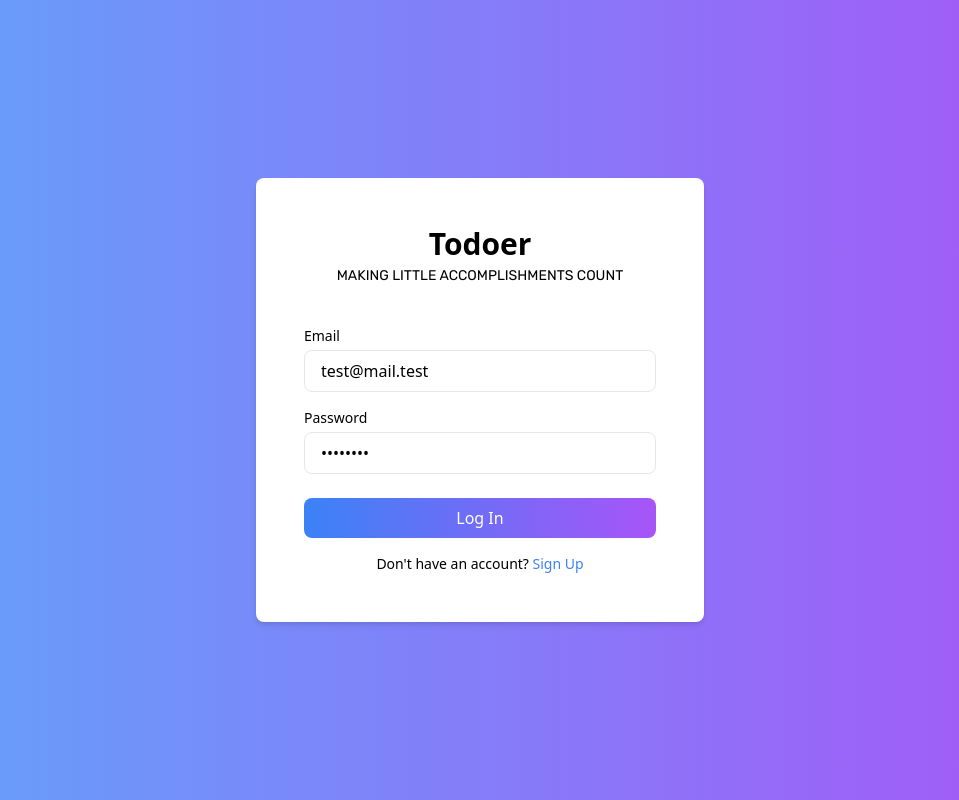
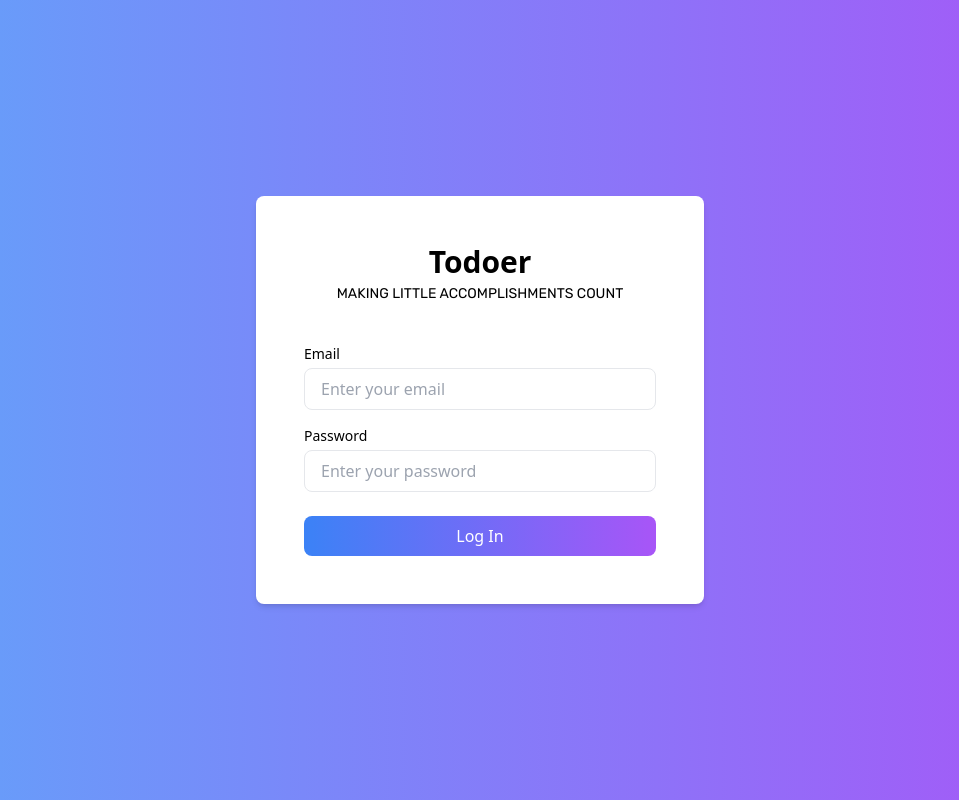
Before and after one commit to esdeguzman/todoer, a Next.js app: page /components/Login in a window 1280 px wide. Shown: the whole page, without its empty margins (160-1119 px from the left). Built offline with nearby package versions, Linux system fonts and the light colour scheme.

Commit message:
Updated login

```diff
--- a/src/pages/components/Login.jsx
+++ b/src/pages/components/Login.jsx
@@ -1,8 +1,8 @@
 import React, { useState } from 'react';
 
 function Login({setLoggedIn, filterTodos}) {
-  const [email, setEmail] = useState('test@mail.test');
-  const [password, setPassword] = useState('password');
+  const [email, setEmail] = useState('');
+  const [password, setPassword] = useState('');
 
   const customFont = {
     fontFamily: "'Rubik', sans-serif",
@@ -21,6 +21,9 @@ function Login({setLoggedIn, filterTodos}) {
     })
     .then((response) => response.json())
     .then((data) => {
+      if (data.message == 'Invalid credentials') {
+        alert('Invalid credentials')
+      } else {
         localStorage.setItem("todoer.token", data.token);
         localStorage.setItem("todoer.user", JSON.stringify({
           id: data.id,
@@ -37,6 +40,7 @@ function Login({setLoggedIn, filterTodos}) {
         .catch((error) => console.error("Error fetching todos:", error));
 
         setLoggedIn(true);
+      }
     })
     .catch((error) => console.error("Error fetching users:", error));
   }
@@ -75,13 +79,14 @@ function Login({setLoggedIn, filterTodos}) {
           <button
             className="w-full py-2 bg-gradient-to-r from-blue-500 to-purple-500 text-white rounded-lg hover:from-blue-600 hover:to-purple-600 focus:outline-none"
             onClick={(e) => login(e)}
+            disabled={email.length === 0 || password.length === 0}
           >
             Log In
           </button>
         </form>
-        <p className="text-sm text-center mt-4">
+        {/* <p className="text-sm text-center mt-4">
           Don't have an account? <a href="#" className="text-blue-500 hover:underline">Sign Up</a>
-        </p>
+        </p> */}
       </div>
     </div>
   );
--- a/src/styles/globals.css
+++ b/src/styles/globals.css
@@ -71,3 +71,7 @@ body {
     padding: 20px; /* Adjust the padding value as needed */
   }
 }
+
+button:disabled {
+  cursor: not-allowed;
+}
```
Lines whose indentation alone changed are shown as unchanged.
